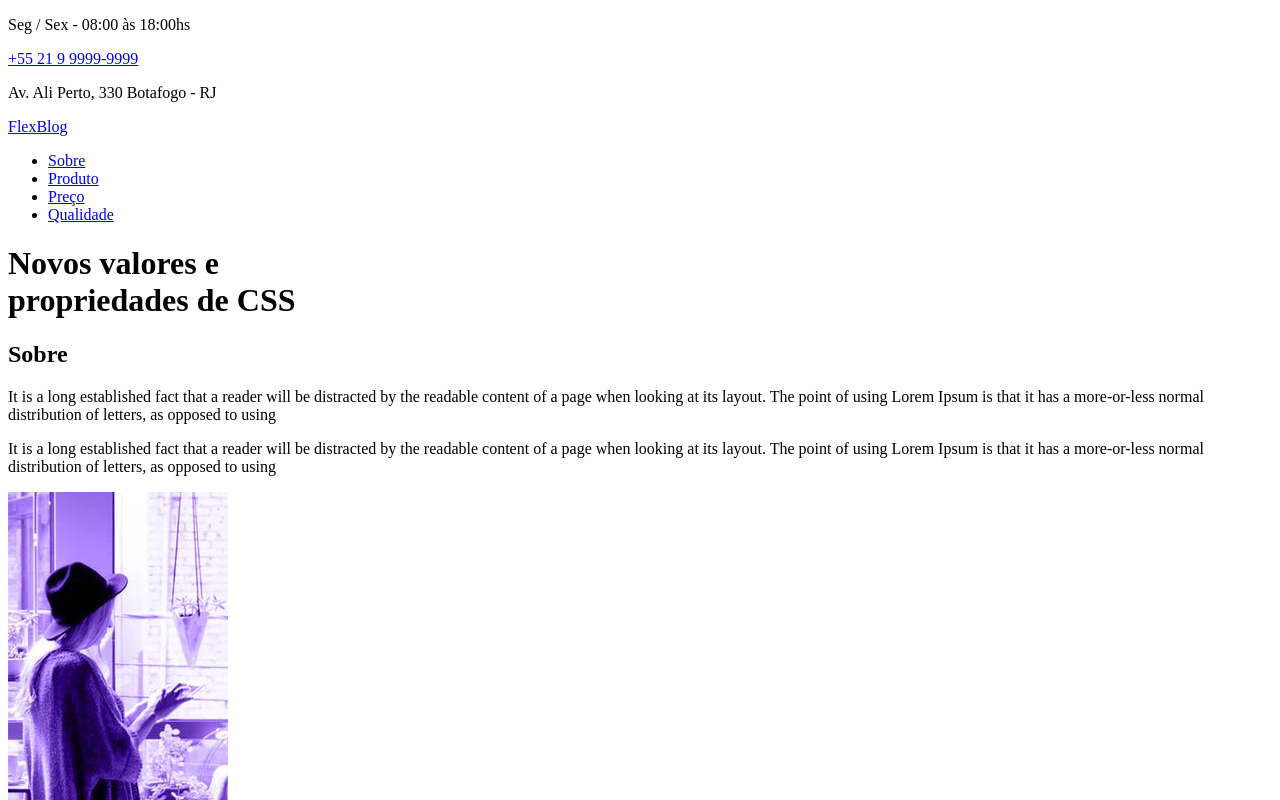
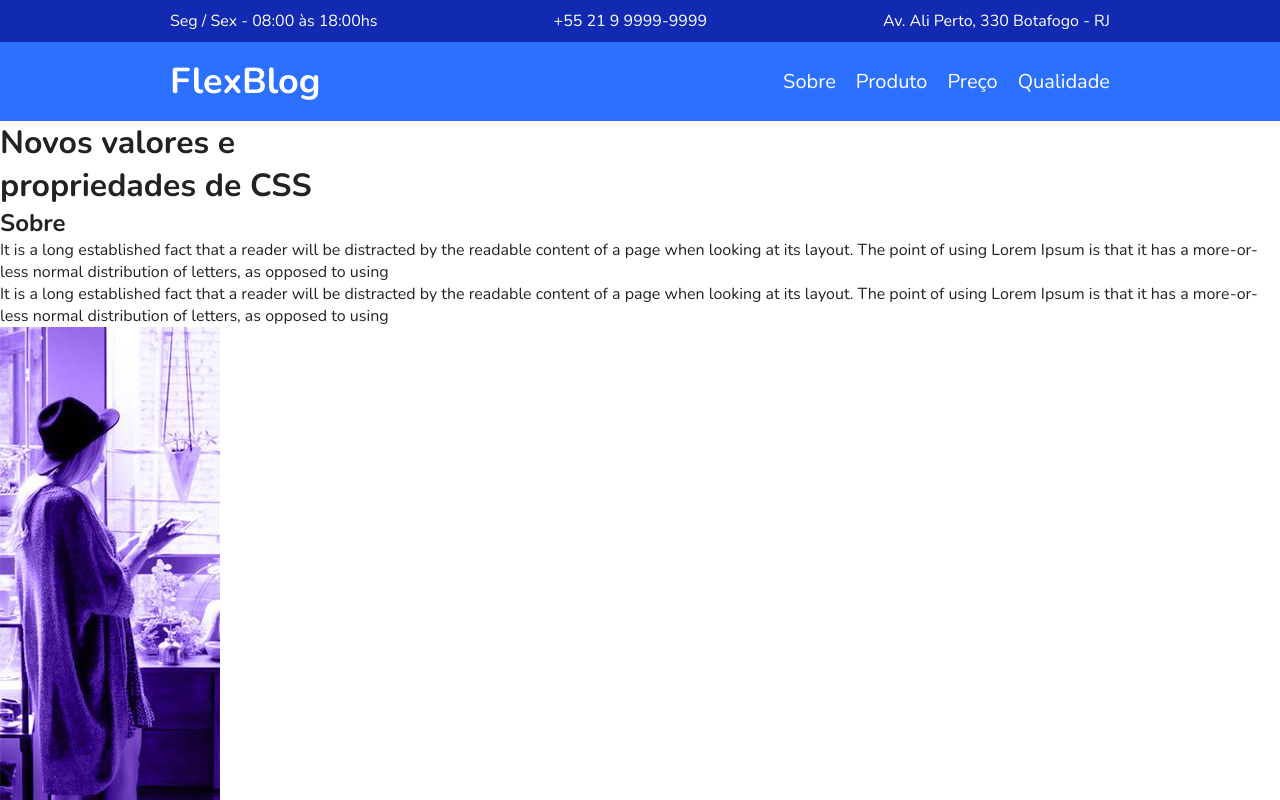
Before and after one commit to RodrigoLimaOliveira/projeto_flexblog, a plain HTML site: page index.html in a window 1280 px wide. Shown: the top 800 px of the page. Drawn offline with nearby package versions, Linux system fonts and the light colour scheme.

Commit message:
Reset css e estilização header

```diff
--- a/index.html
+++ b/index.html
@@ -24,7 +24,7 @@
             <div class="menu-logo">
                 <a href="#">FlexBlog</a>
             </div>
-            <nav>
+            <nav class="menu-nav">
                 <ul>
                     <li><a href="#sobre">Sobre</a></li>
                     <li><a href="#produto">Produto</a></li>
--- a/style.css
+++ b/style.css
@@ -0,0 +1,91 @@
+body, h1, h2, p, ul, li, a {
+    margin: 0px;
+    padding: 0px;
+}
+
+body {
+    font-family: "Nunito", Arial, Helvetica, Arial, sans-serif;
+    color: #222222;
+}
+
+ul {
+    list-style: none;
+}
+
+a {
+    text-decoration: none;
+}
+
+img {
+    display: block;
+    max-width: 100%;
+}
+
+* {
+    box-sizing: border-box;
+}
+
+/* Superinfo */
+
+.superinfo-bg {
+    background: #122ab2;
+    color: white;
+}
+
+.superinfo {
+    max-width: 960px;
+    margin: 0 auto;
+    display: flex;
+    justify-content: space-between;
+    flex-wrap: wrap;
+    padding-top: 10px;
+}
+
+.superinfo p, .superinfo a {
+    margin: 0 10px 10px 10px;
+}
+
+.superinfo a {
+    color: white;
+}
+
+/* Menu */
+
+.menu-bg {
+    background: #2c70ff;
+}
+
+.menu {
+    max-width: 960px;
+    margin: 0 auto;
+    padding: 15px 0;
+    display: flex;
+    flex-wrap: wrap;
+    justify-content: space-between;
+    align-items: center;
+}
+
+.menu a {
+    color: white;
+}
+
+.menu-logo a {
+    font-size: 2.25em;
+    font-weight: bold;
+    margin: 0 10px;
+}
+
+.menu-nav ul {
+    display: flex;
+    flex-wrap: wrap;
+}
+
+.menu-nav a {
+    font-size: 1.25em;
+    display: block;
+    padding: 10px;
+}
+
+.menu-nav a:hover {
+    color: #122ab2;
+}
```
